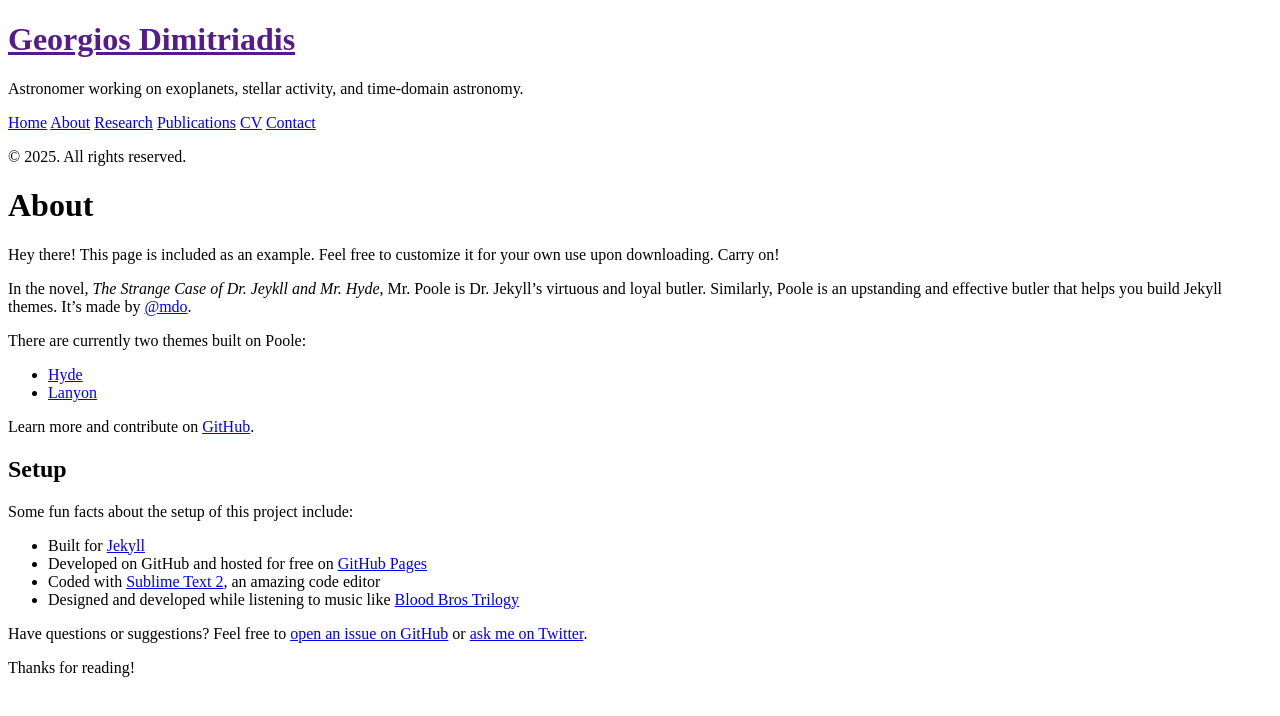
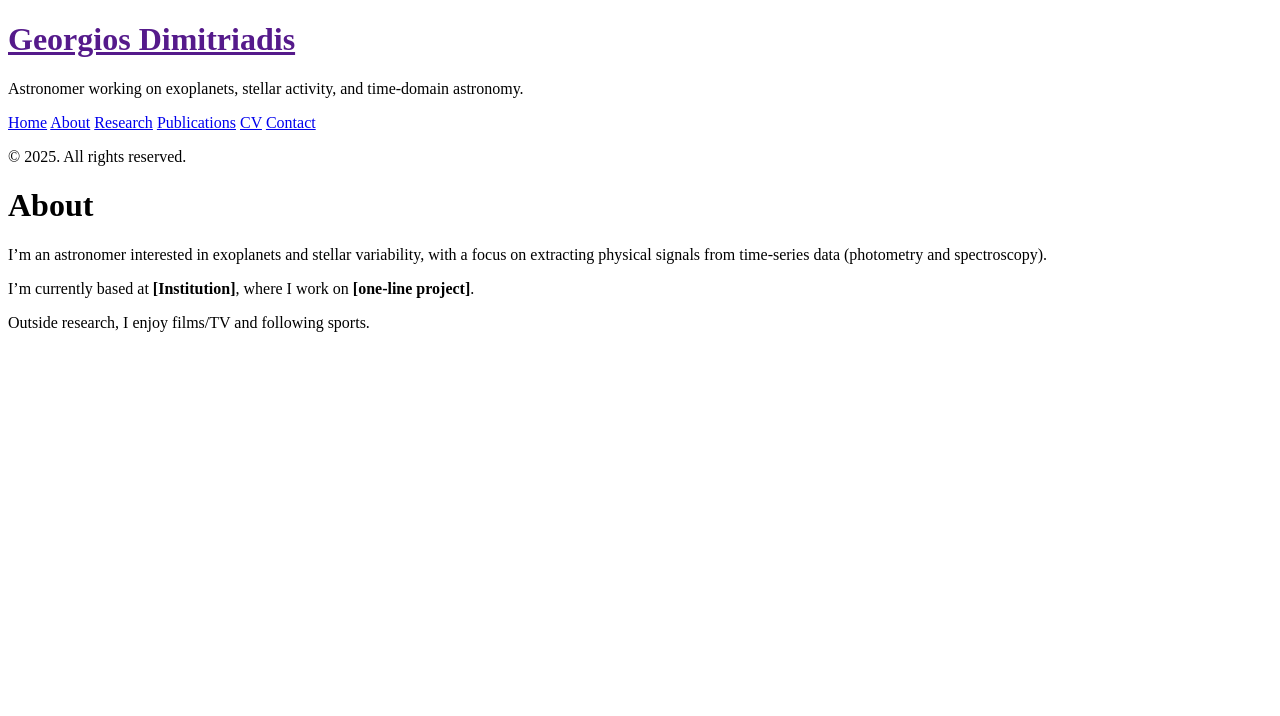
Before and after one commit to geodimitriadis/geodimitriadis.github.io, a Jekyll site: the page built from about.md, in a window 1280 px wide. Shown: the top 716 px of the page. Built offline with Jekyll 4.4.1, drawn with Linux system fonts in a browser that asks for light colours.

Commit message:
Update about.md

```diff
--- a/about.md
+++ b/about.md
@@ -3,28 +3,8 @@ layout: page
 title: About
 ---
 
-<p class="message">
-  Hey there! This page is included as an example. Feel free to customize it for your own use upon downloading. Carry on!
-</p>
+I’m an astronomer interested in exoplanets and stellar variability, with a focus on extracting physical signals from time-series data (photometry and spectroscopy).
 
-In the novel, *The Strange Case of Dr. Jeykll and Mr. Hyde*, Mr. Poole is Dr. Jekyll's virtuous and loyal butler. Similarly, Poole is an upstanding and effective butler that helps you build Jekyll themes. It's made by [@mdo](https://twitter.com/mdo).
+I’m currently based at **[Institution]**, where I work on **[one-line project]**.
 
-There are currently two themes built on Poole:
-
-* [Hyde](http://hyde.getpoole.com)
-* [Lanyon](http://lanyon.getpoole.com)
-
-Learn more and contribute on [GitHub](https://github.com/poole).
-
-## Setup
-
-Some fun facts about the setup of this project include:
-
-* Built for [Jekyll](http://jekyllrb.com)
-* Developed on GitHub and hosted for free on [GitHub Pages](https://pages.github.com)
-* Coded with [Sublime Text 2](http://sublimetext.com), an amazing code editor
-* Designed and developed while listening to music like [Blood Bros Trilogy](https://soundcloud.com/maddecent/sets/blood-bros-series)
-
-Have questions or suggestions? Feel free to [open an issue on GitHub](https://github.com/poole/issues/new) or [ask me on Twitter](https://twitter.com/mdo).
-
-Thanks for reading!
+Outside research, I enjoy films/TV and following sports.
```
